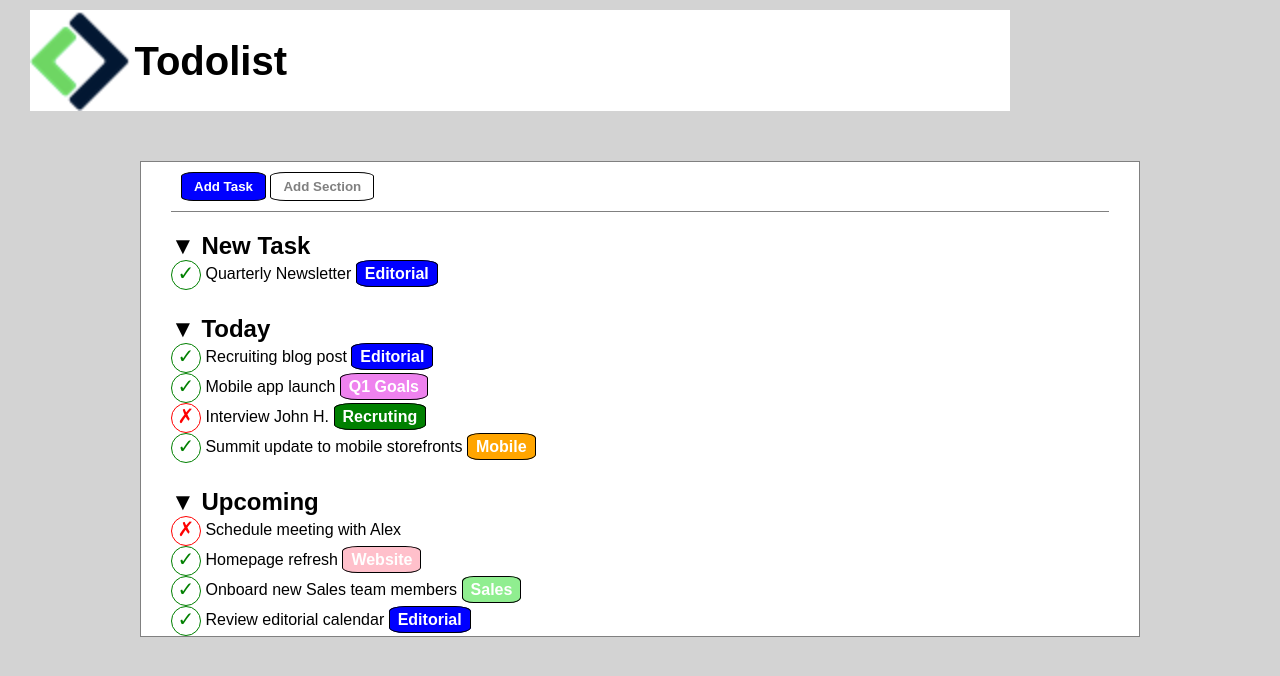
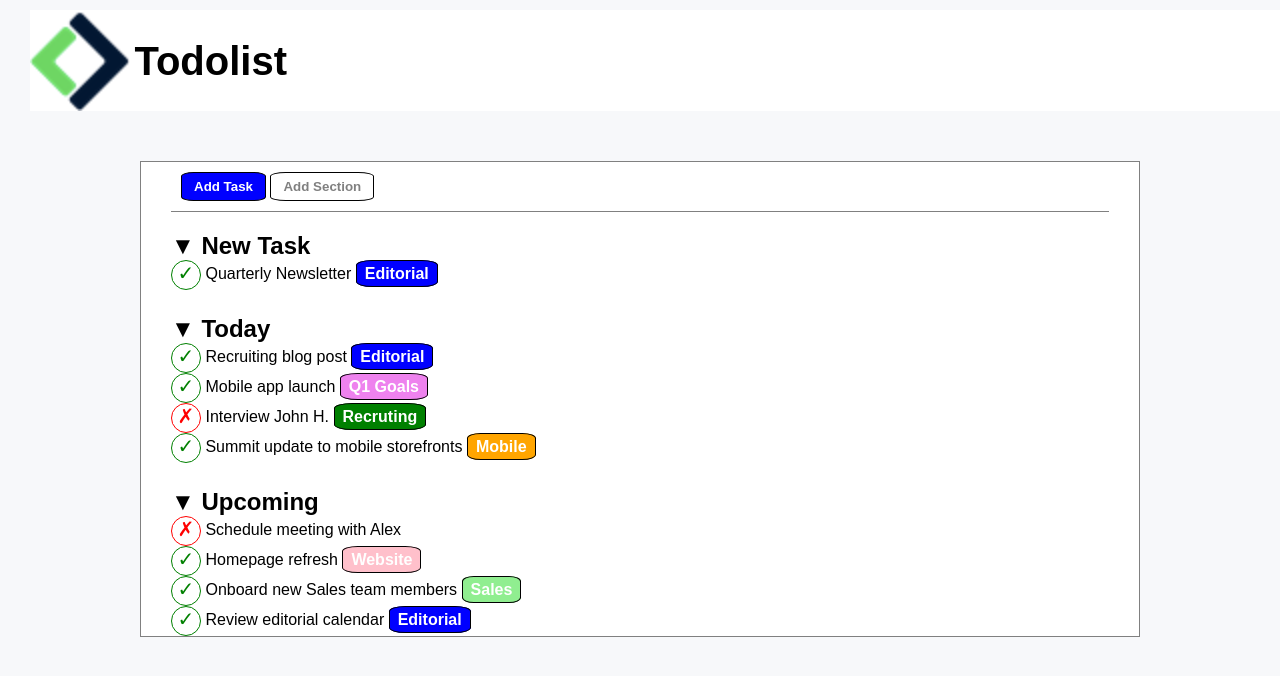
Before and after one commit to donatimar/html-css-toboolist, a plain HTML site: page index.html in a window 1280 px wide. Drawn offline with Linux system fonts and the light colour scheme.

Commit message:
header width

```diff
--- a/css/style.css
+++ b/css/style.css
@@ -13,7 +13,7 @@
 .container-header {
     margin: 10px 20px;
     padding: 0 10px;
-    width: 1000px;
+    width: 10000px;
     max-width: 100%;
 }
 
@@ -104,7 +104,7 @@ ul {
 }
 
 body {
-  background-color: #D3D3D3;
+  background-color: #f7f8fa;
 }
 
 .new-task {
```
